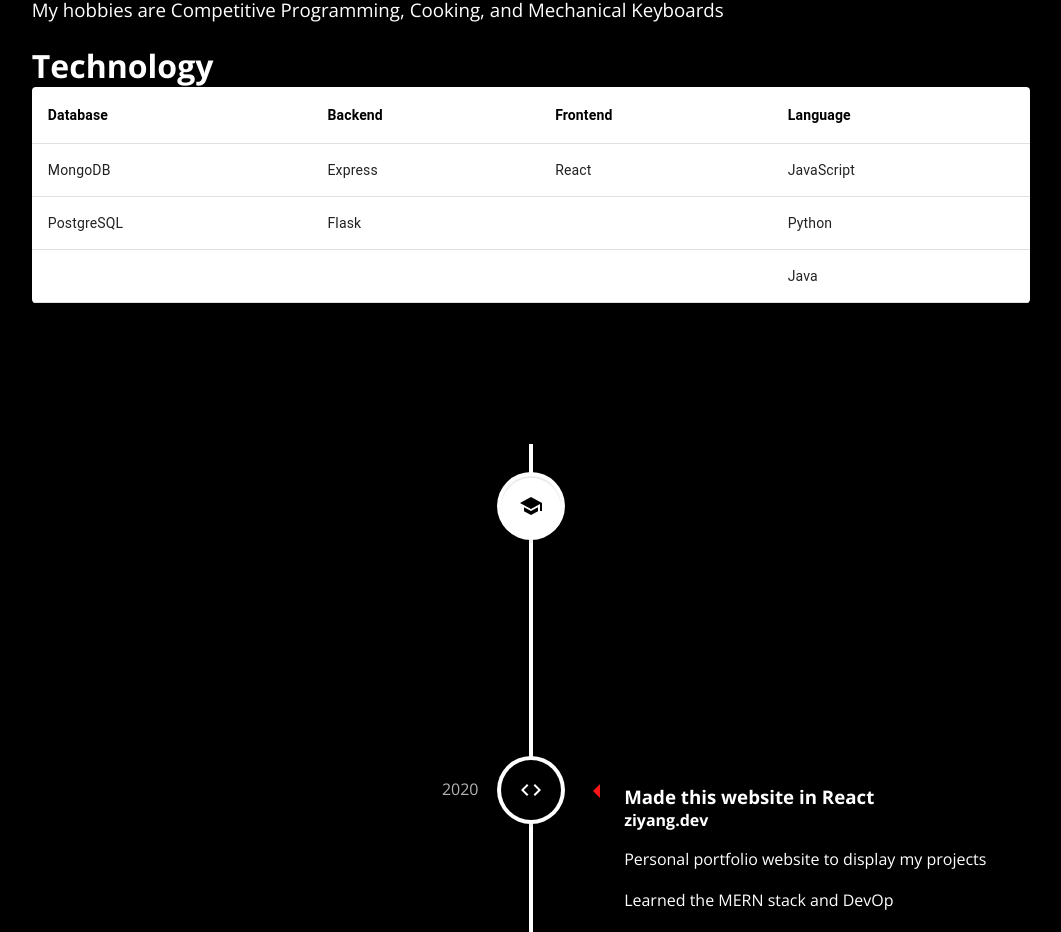
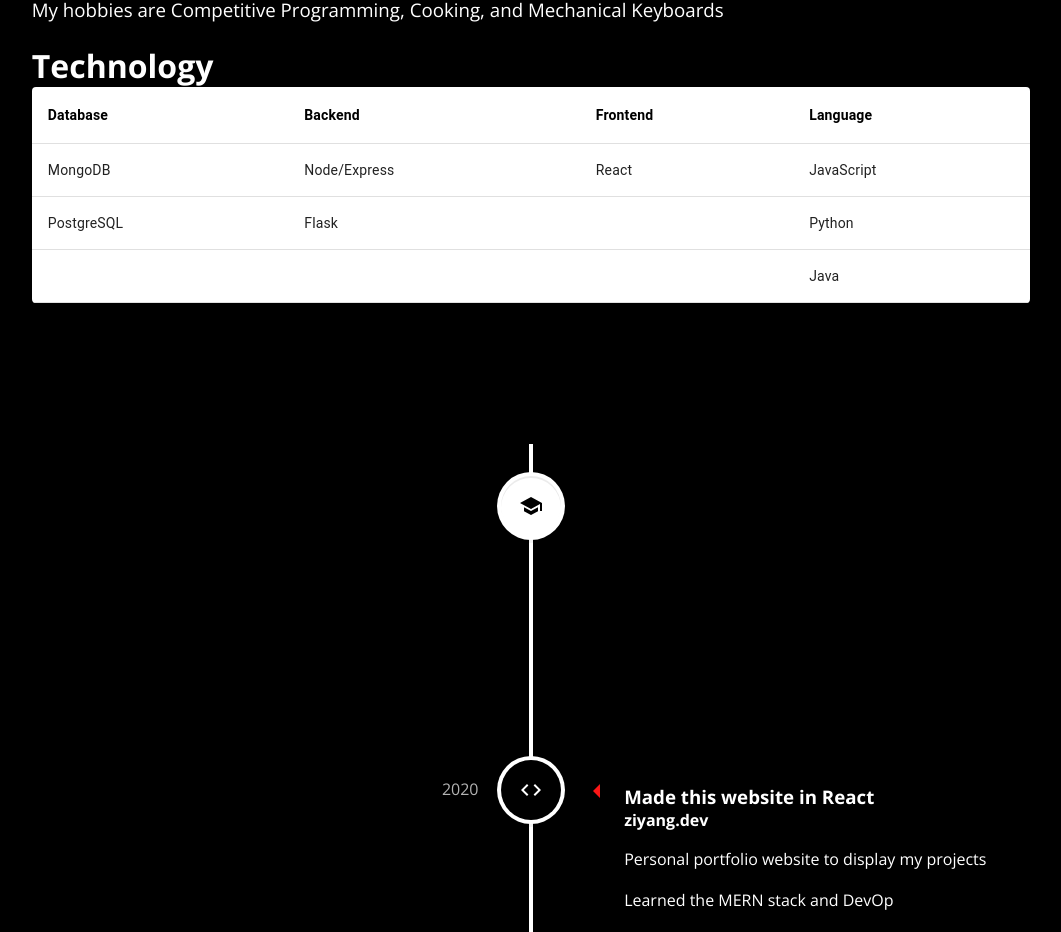
Before and after one commit to Ziyangll/ziyangdev, a React (Create React App) app: page / in a window 1280 px wide. Shown: the part 1015-1947 px from the top of the page, without its empty margins (109-1170 px from the left). Built offline with nearby package versions, Linux system fonts and the light colour scheme.

Commit message:
small skill change

```diff
--- a/src/components/home/About.jsx
+++ b/src/components/home/About.jsx
@@ -13,7 +13,7 @@ function createData(key, database, backend, frontend, language) {
 }
 
 const rows = [
-  createData(0, "MongoDB", "Express", "React", "JavaScript"),
+  createData(0, "MongoDB", "Node/Express", "React", "JavaScript"),
   createData(1, "PostgreSQL", "Flask", "", "Python"),
   createData(2, "", "", "", "Java"),
 ];
```
